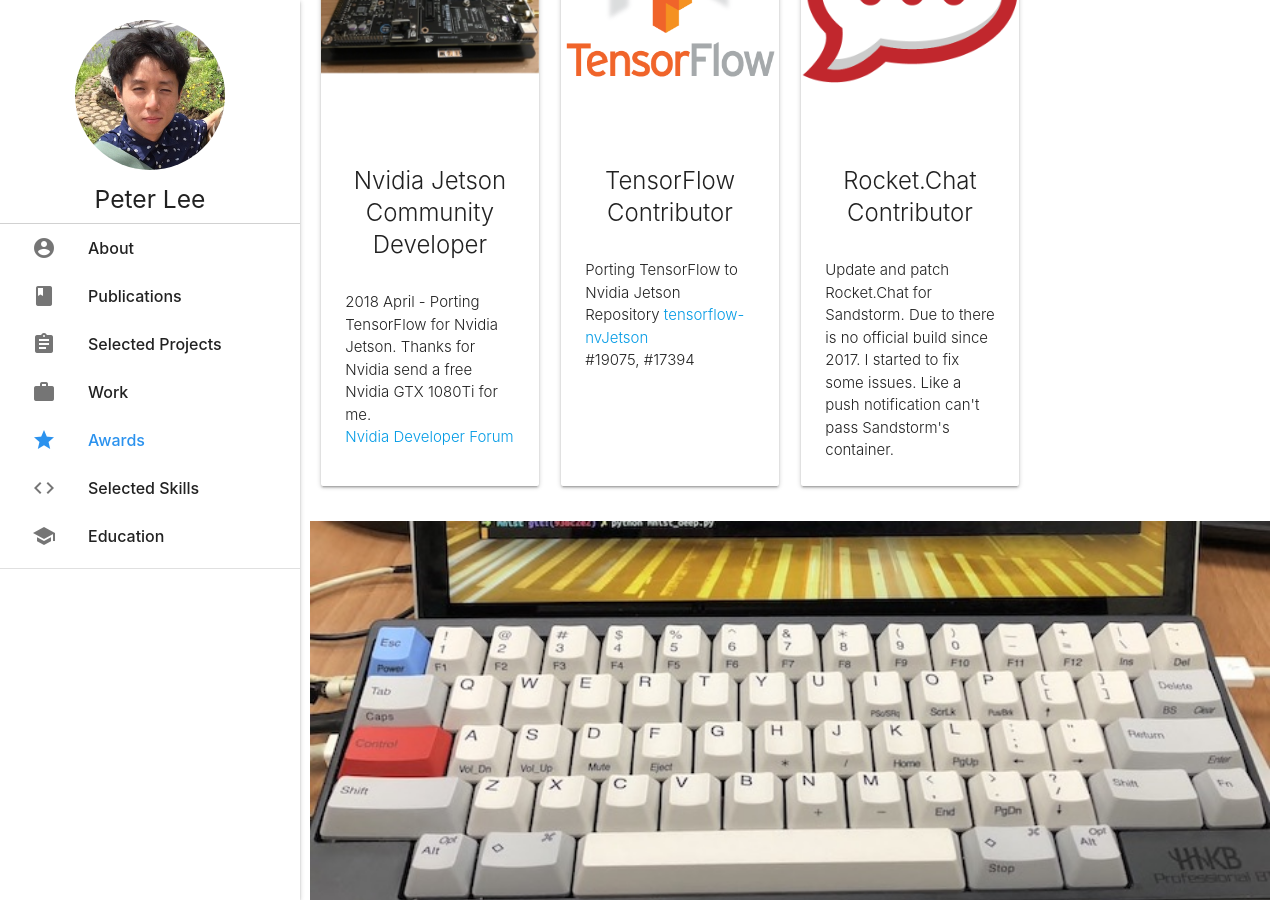
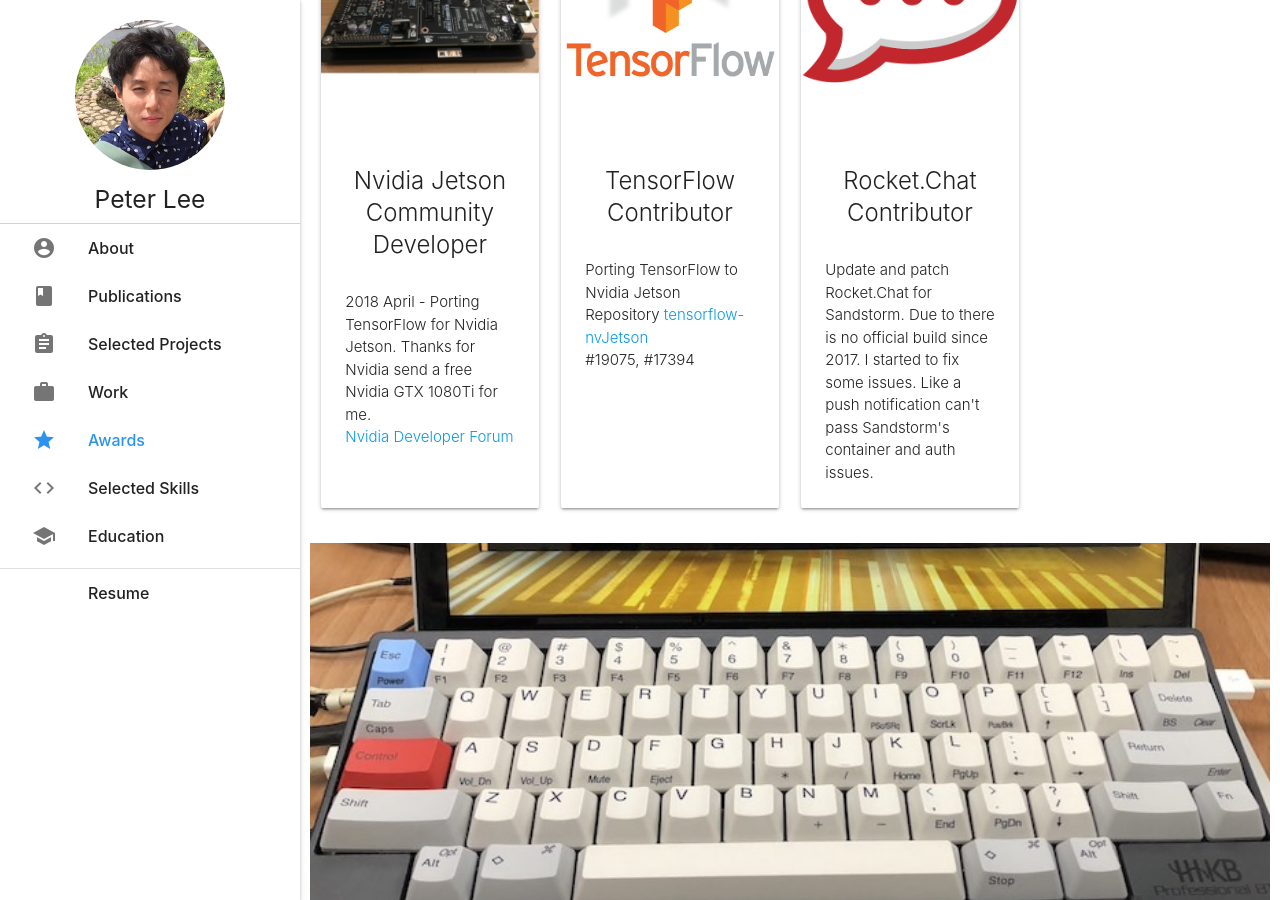
Before and after one commit to peterlee0127/cv, a Jekyll site: the page built from index.html, in a window 1280 px wide and 900 px high, scrolled down 5868 px. Built offline with Jekyll 4.4.1, drawn with Linux system fonts in a browser that asks for light colours.

Commit message:
upload cv

```diff
--- a/_data/award.json
+++ b/_data/award.json
@@ -21,8 +21,7 @@
     "title": "Rocket.Chat Contributor",
     "image": "/assets/image/rocketchat.png",
     "p": [
-      "Update and patch Rocket.Chat for Sandstorm. Due to there is no official build since 2017. I started to fix some issues. Like a push notification can't pass Sandstorm's container. "
-
+      "Update and patch Rocket.Chat for Sandstorm. Due to there is no official build since 2017. I started to fix some issues. Like a push notification can't pass Sandstorm's container and auth issues."
     ]
   }
 ]
--- a/_data/menu.json
+++ b/_data/menu.json
@@ -51,6 +51,12 @@
       "link": "",
       "target": "target='_blank'",
       "icon":"web"
+    },
+    {
+      "text": "Resume",
+      "link": "/assets/peterlee.pdf",
+      "target": "target='_blank'",
+      "icon":""
     }
   ],
   "footer-icons": [
```
Also changed, not shown: 1 other file.
